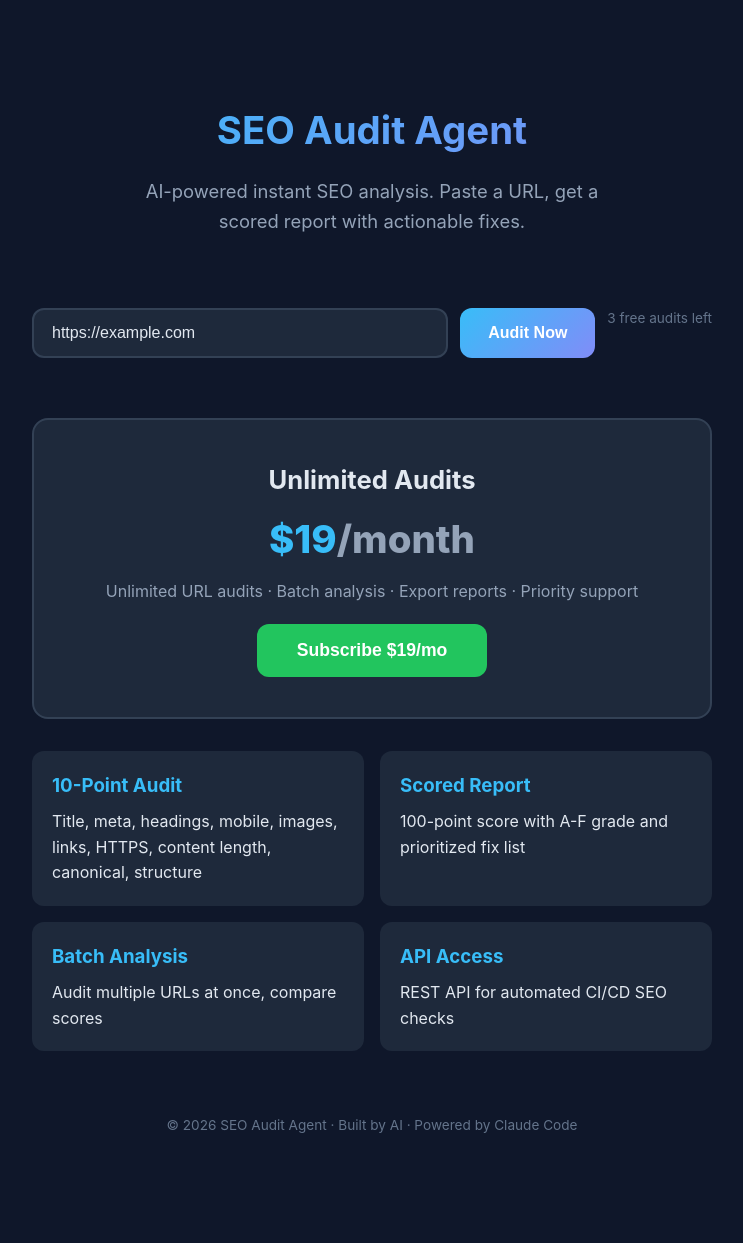
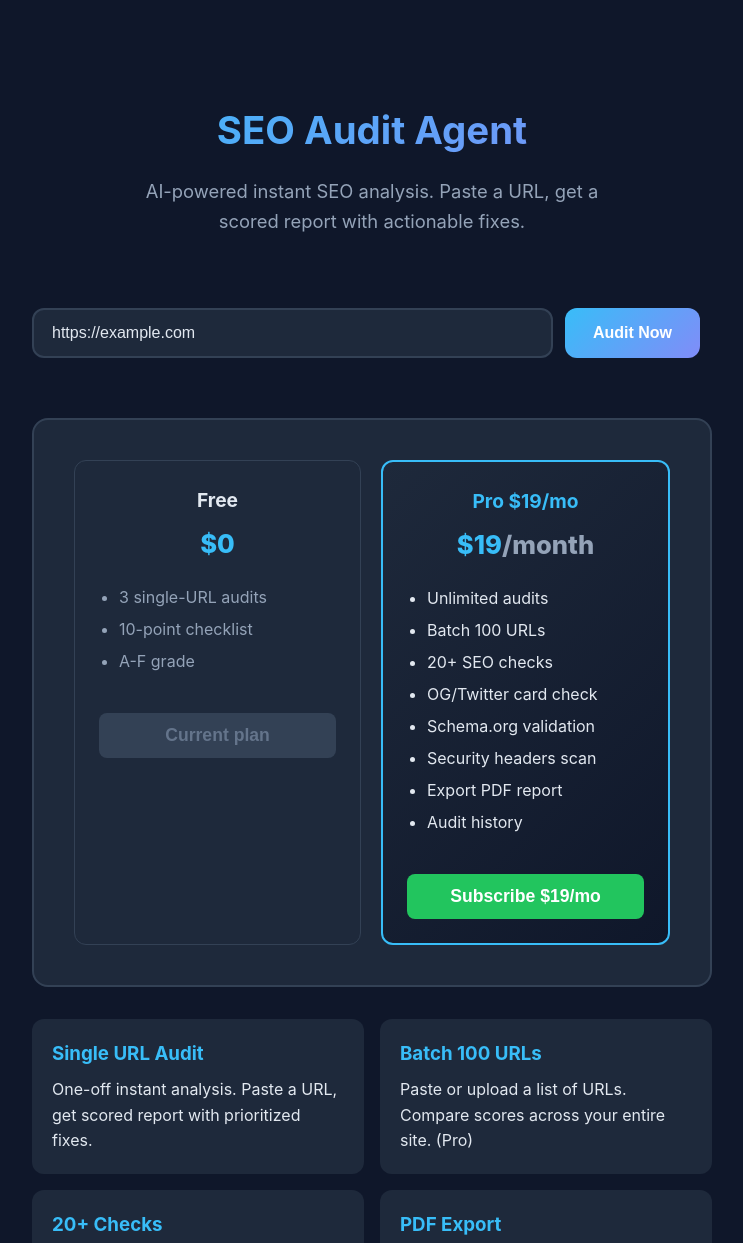
Before and after one commit to z1439527767/seo-audit-agent, a website: page index.html in a window 1280 px wide. Shown: the top 1243 px of the page, without its empty margins (268-1011 px from the left). Before the commit the page ends 1209 px from the top, so only its background shows below. Drawn offline with Linux system fonts and the light colour scheme.

Commit message:
Pricing tiers + 3 PRO checks (OG, Twitter, Schema)

```diff
--- a/index.html
+++ b/index.html
@@ -50,17 +50,38 @@
 </div>
 <div class="loading" id="loading"><div class="spinner"></div><p>Analyzing page...</p></div>
 <div class="result" id="result"></div>
-<div class="pricing">
-<h2>Unlimited Audits</h2>
-<div class="price">$19<span class="period">/month</span></div>
-<p style="color:#94a3b8;margin-top:8px">Unlimited URL audits &middot; Batch analysis &middot; Export reports &middot; Priority support</p>
-<button onclick="subscribe()">Subscribe $19/mo</button>
+<div class="pricing" style="display:flex;gap:20px">
+<div style="flex:1;padding:24px;background:#1e293b;border-radius:12px;border:1px solid #334155">
+<h2 style="font-size:1.2em">Free</h2>
+<div class="price" style="font-size:1.6em">$0</div>
+<ul style="color:#94a3b8;text-align:left;margin:16px 0;padding-left:20px;line-height:2">
+<li>3 single-URL audits</li>
+<li>10-point checklist</li>
+<li>A-F grade</li>
+</ul>
+<button disabled style="padding:12px 24px;background:#334155;border:none;border-radius:8px;color:#64748b;font-weight:600;cursor:not-allowed;width:100%">Current plan</button>
+</div>
+<div style="flex:1;padding:24px;background:linear-gradient(135deg,#1e293b,#0f172a);border-radius:12px;border:2px solid #38bdf8">
+<h2 style="font-size:1.2em;color:#38bdf8">Pro $19/mo</h2>
+<div class="price" style="font-size:1.6em">$19<span class="period">/month</span></div>
+<ul style="color:#e2e8f0;text-align:left;margin:16px 0;padding-left:20px;line-height:2">
+<li>Unlimited audits</li>
+<li>Batch 100 URLs</li>
+<li>20+ SEO checks</li>
+<li>OG/Twitter card check</li>
+<li>Schema.org validation</li>
+<li>Security headers scan</li>
+<li>Export PDF report</li>
+<li>Audit history</li>
+</ul>
+<button onclick="subscribe()" style="padding:12px 24px;background:#22c55e;border:none;border-radius:8px;color:#fff;font-weight:700;cursor:pointer;width:100%">Subscribe $19/mo</button>
+</div>
 </div>
 <div class="features">
-<div class="feature"><h3>10-Point Audit</h3><p>Title, meta, headings, mobile, images, links, HTTPS, content length, canonical, structure</p></div>
-<div class="feature"><h3>Scored Report</h3><p>100-point score with A-F grade and prioritized fix list</p></div>
-<div class="feature"><h3>Batch Analysis</h3><p>Audit multiple URLs at once, compare scores</p></div>
-<div class="feature"><h3>API Access</h3><p>REST API for automated CI/CD SEO checks</p></div>
+<div class="feature"><h3>Single URL Audit</h3><p>One-off instant analysis. Paste a URL, get scored report with prioritized fixes.</p></div>
+<div class="feature"><h3>Batch 100 URLs</h3><p>Paste or upload a list of URLs. Compare scores across your entire site. (Pro)</p></div>
+<div class="feature"><h3>20+ Checks</h3><p>Schema markup, Open Graph, Twitter cards, security headers, robots.txt, sitemap validation. (Pro)</p></div>
+<div class="feature"><h3>PDF Export</h3><p>Download professional audit reports to share with clients or team. (Pro)</p></div>
 </div>
 <div class="footer">&copy; 2026 SEO Audit Agent &middot; Built by AI &middot; Powered by Claude Code</div>
 </div>
@@ -192,6 +213,20 @@
   if (!h2s.length) { checks.push({check:'Headings',status:'WARN',detail:'no H2s'}); score -= 3; }
   else checks.push({check:'Headings',status:'PASS',detail:'H1:'+h1s.length+' H2:'+h2s.length+' H3:'+h3s.length});
 
+  // PRO checks
+  var ogTitle = doc.querySelector("meta[property="og:title"]");
+  var ogDesc = doc.querySelector("meta[property="og:description"]");
+  if (!ogTitle && !ogDesc) { checks.push({check:"Open Graph",status:"WARN",detail:"missing",fix:"Add OG tags"}); score -= 3; }
+  else checks.push({check:"Open Graph",status:"PASS",detail:(ogTitle?"title ":"")+(ogDesc?"desc ":"").trim()});
+
+  var twCard = doc.querySelector("meta[name="twitter:card"]");
+  if (!twCard) { checks.push({check:"Twitter Card",status:"WARN",detail:"missing",fix:"Add twitter:card"}); score -= 2; }
+  else checks.push({check:"Twitter Card",status:"PASS",detail:twCard.getAttribute("content")});
+
+  var schema = doc.querySelector("script[type="application/ld+json"]");
+  if (!schema) { checks.push({check:"Structured Data",status:"WARN",detail:"missing",fix:"Add JSON-LD schema"}); score -= 3; }
+  else { try { JSON.parse(schema.textContent); checks.push({check:"Structured Data",status:"PASS",detail:"valid"}); } catch(e) { checks.push({check:"Structured Data",status:"WARN",detail:"invalid JSON"}); score -= 1; } }
+
   var grade = score >= 90 ? 'A' : score >= 80 ? 'B' : score >= 70 ? 'C' : score >= 60 ? 'D' : 'F';
   return {url:url,score:Math.max(0,score),grade:grade,wordCount:wordCount,images:imgs.length,links:links.length,checks:checks};
 }
```
Also changed, not shown: landing/index.html (+44 -9 lines).
